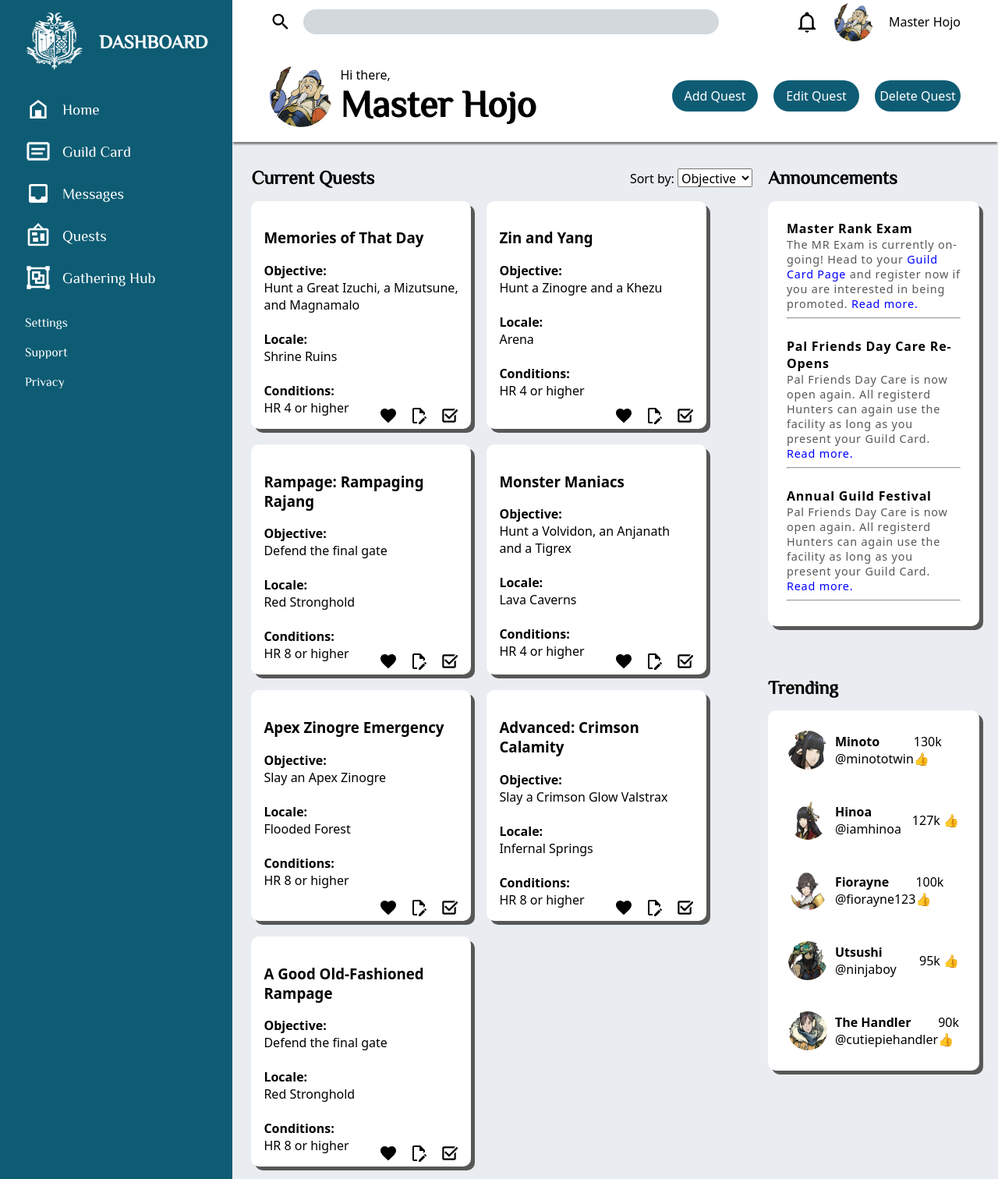
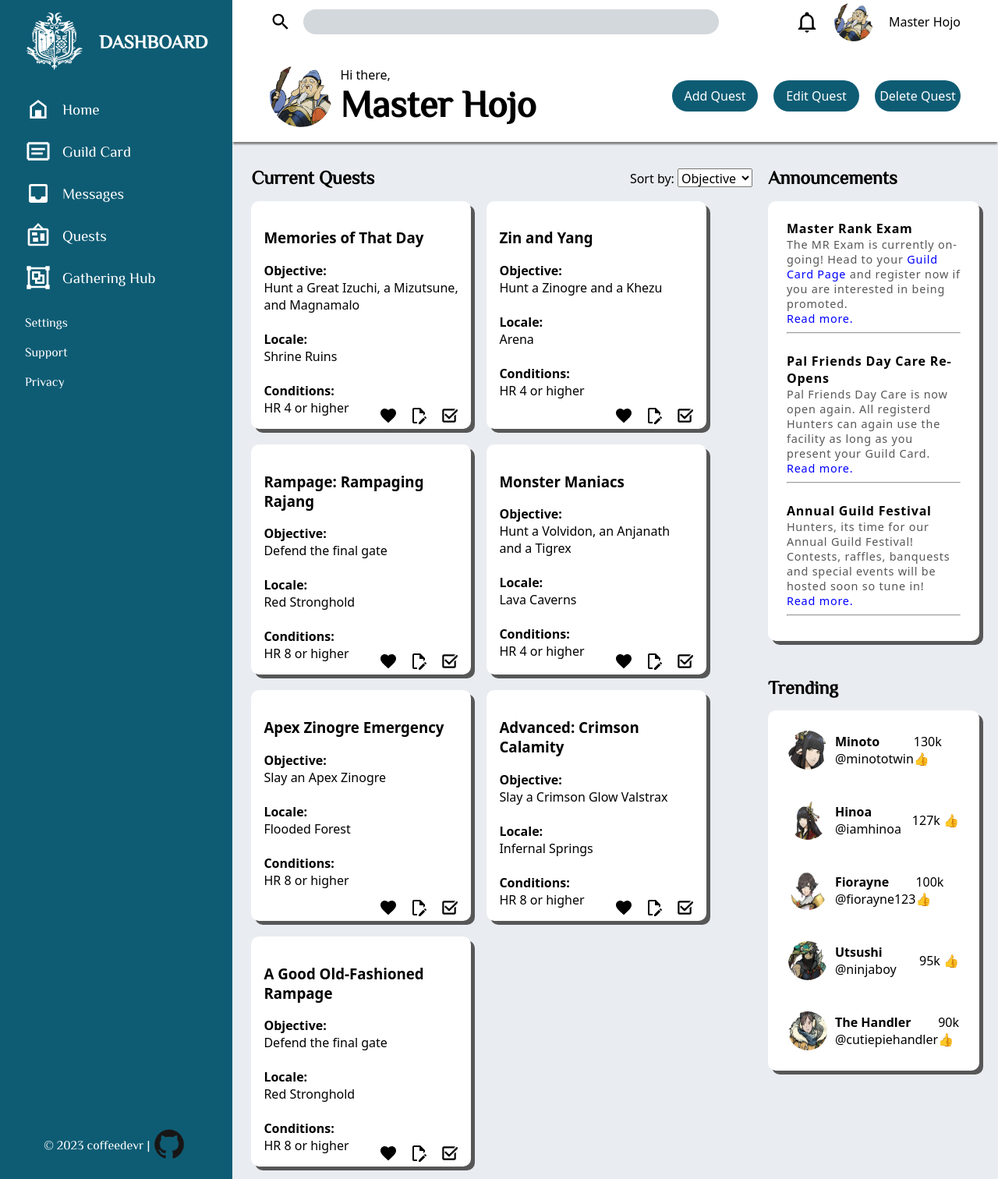
Before and after one commit to coffeedevr/admin-dashboard, a plain HTML site: page index.html in a window 1280 px wide. Shown: the part 16-1528 px from the top of the page at 78% size. Drawn offline with Linux system fonts and the light colour scheme; a web font is replaced by a local one.

Commit message:
Add footer in html, add a simple js to get current year to update footer

```diff
--- a/index.html
+++ b/index.html
@@ -73,6 +73,11 @@
                 <li>Support</li>
                 <li>Privacy</li>
             </ul>
+            <div class="footer">
+                <p id="footertext"> coffeedevr |</p>
+                <a href="https://github.com/coffeedevr/sketch-pad" target=”_blank”><img src="img/githublogo.png"
+                        height="50px"></a>
+            </div>
         </nav>
         <div class="header-wrapper">
             <div class="upper-header">
@@ -299,20 +304,19 @@
                         <h2 class="card-title-1">Master Rank Exam</h2>
                         <p>The MR Exam is currently on-going!
                             Head to your <a href="">Guild Card Page</a> and register now if you are interested in being
-                            promoted. <a href="">Read more.</a>
+                            promoted.<br><a href="">Read more.</a>
                         </p>
                         <hr>
                     </div>
                     <div class="announce card-2">
                         <h2 class="card-title-2">Pal Friends Day Care Re-Opens</h2>
                         <p>Pal Friends Day Care is now open again. All registerd Hunters can again use the facility as
-                            long as you present your Guild Card. <a href="">Read more.</a></p>
+                            long as you present your Guild Card.<br><a href="">Read more.</a></p>
                         <hr>
                     </div>
                     <div class="announce card-3">
                         <h2 class="card-title-3">Annual Guild Festival</h2>
-                        <p>Pal Friends Day Care is now open again. All registerd Hunters can again use the facility as
-                            long as you present your Guild Card. <a href="">Read more.</a></p>
+                        <p>Hunters, its time for our Annual Guild Festival! Contests, raffles, banquests and special events will be hosted soon so tune in!<br><a href="">Read more.</a></p>
                         <hr>
                     </div>
                 </div>
@@ -358,6 +362,7 @@
             </div>
         </div>
     </div>
+    <script src="script.js"></script>
 </body>
 
 </html>
--- /dev/null
+++ b/script.js
@@ -0,0 +1,5 @@
+const footertext = document.getElementById("footertext");
+
+const year = new Date().getFullYear();
+
+footertext.textContent = "© " + year + footertext.textContent;
--- a/style.css
+++ b/style.css
@@ -139,7 +139,7 @@ input:focus {
     flex-direction: column;
     background-color: rgb(14, 92, 116);
     color: white;
-    padding: 2rem;
+    padding: 2rem 2rem 1rem 2rem;
     gap: 2rem;
 }
 
@@ -331,3 +331,11 @@ input:focus {
 .secondary-links li {
     cursor: pointer;
 }
+
+.footer {
+    bottom: 1rem;
+    display: flex;
+    justify-content: center;
+    align-items: center;
+    margin-top: auto;
+}
```
Also changed, not shown: img/githublogo.png (added).
